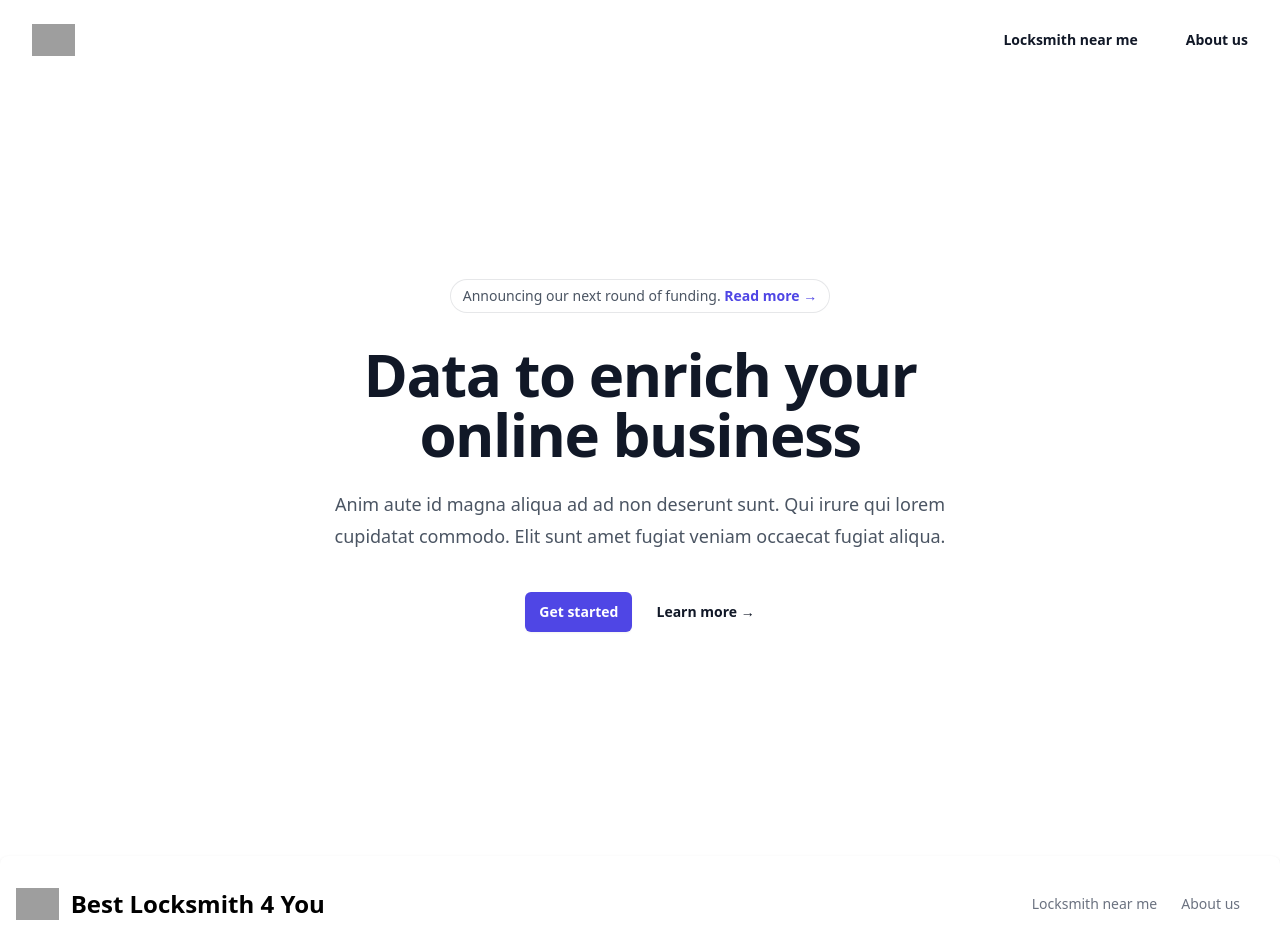
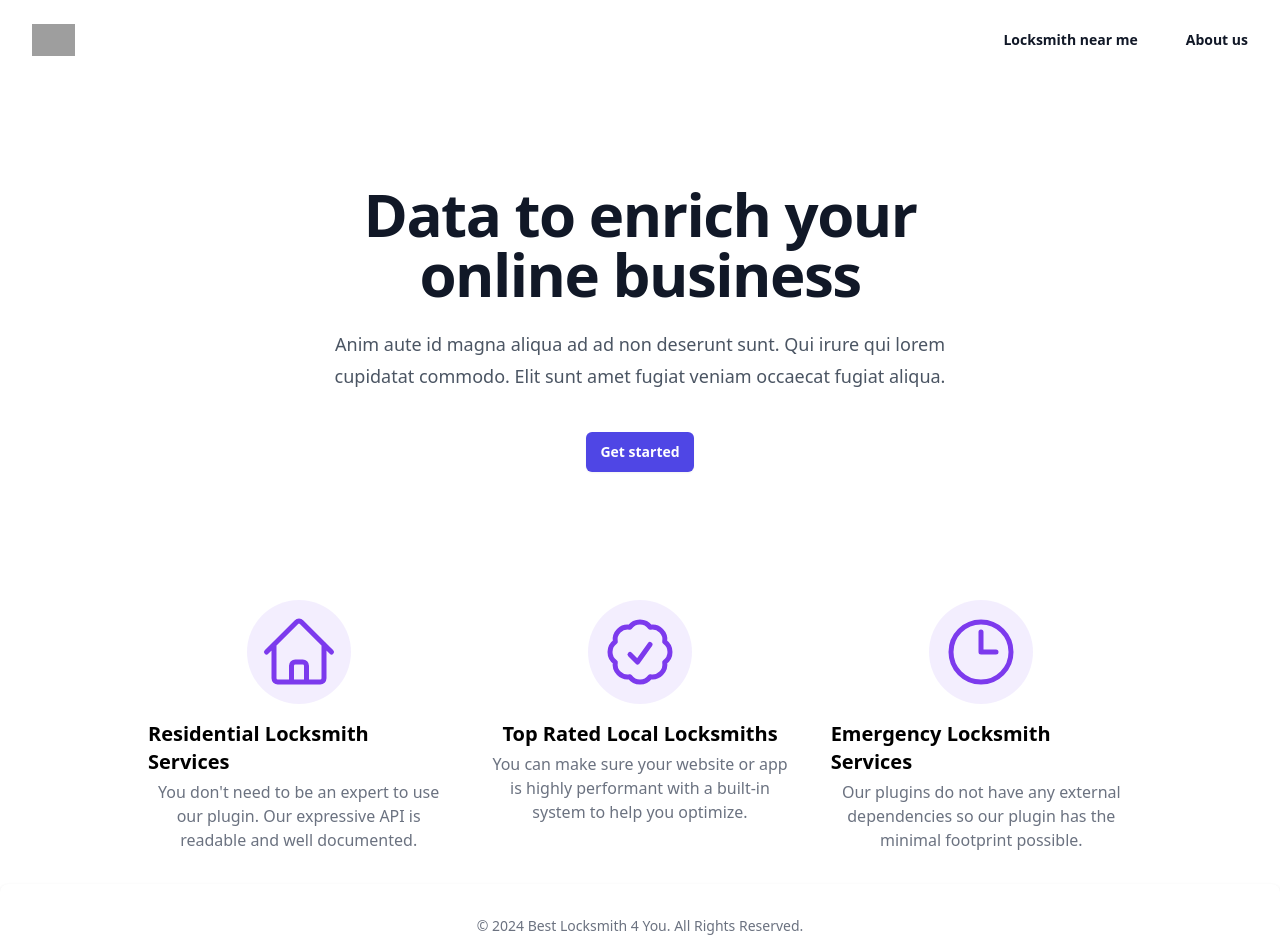
Before and after one commit to PhantomCracker/bestlocksmith, a Nuxt app: page / in a window 1280 px wide. Shown: the top 952 px of the page. Built offline with nearby package versions, Linux system fonts and the light colour scheme; grey boxes are pictures that could not be loaded.

Commit message:
add 'our services' section

```diff
--- a/app.vue
+++ b/app.vue
@@ -1,5 +1,5 @@
 <template>
   <div>
-    <NuxtLayout />
+    <NuxtPage />
   </div>
 </template>
--- /dev/null
+++ b/components/CallToAction.vue
@@ -0,0 +1,27 @@
+<script setup>
+</script>
+
+<template>
+    <div class="bg-white">
+      <div class="mx-auto max-w-7xl py-24 sm:px-6 sm:py-32 lg:px-8">
+        <div class="relative justify-center isolate overflow-hidden bg-gray-900 px-6 pt-16 shadow-2xl sm:rounded-3xl sm:px-16 md:pt-24 lg:flex lg:gap-x-20 lg:px-24 lg:pt-0">
+          <svg viewBox="0 0 1024 1024" class="absolute left-1/2 top-1/2 -z-10 h-[64rem] w-[64rem] -translate-y-1/2 [mask-image:radial-gradient(closest-side,white,transparent)] sm:left-full sm:-ml-80 lg:left-1/2 lg:ml-0 lg:-translate-x-1/2 lg:translate-y-0" aria-hidden="true">
+            <circle cx="512" cy="512" r="512" fill="url(#759c1415-0410-454c-8f7c-9a820de03641)" fill-opacity="0.7" />
+            <defs>
+              <radialGradient id="759c1415-0410-454c-8f7c-9a820de03641">
+                <stop stop-color="#7775D6" />
+                <stop offset="1" stop-color="#E935C1" />
+              </radialGradient>
+            </defs>
+          </svg>
+          <div class="mx-auto max-w-2xl text-center lg:mx-0 lg:flex-auto lg:py-32">
+            <h2 class="text-3xl font-bold tracking-tight text-white sm:text-4xl">Boost your productivity.<br />Start using our app today.</h2>
+            <p class="mt-6 text-lg leading-8 text-gray-300">Ac euismod vel sit maecenas id pellentesque eu sed consectetur. Malesuada adipiscing sagittis vel nulla.</p>
+            <div class="mt-10 flex items-center justify-center gap-x-6 mb-4 lg:mb-0">
+              <a href="#" class="rounded-md bg-white px-3.5 py-2.5 text-sm font-semibold text-gray-900 shadow-sm hover:bg-gray-100 focus-visible:outline focus-visible:outline-2 focus-visible:outline-offset-2 focus-visible:outline-white">Get started</a>
+            </div>
+          </div>
+        </div>
+      </div>
+    </div>
+</template>
--- /dev/null
+++ b/components/HeroSection.vue
@@ -0,0 +1,16 @@
+<script setup>
+</script>
+
+<template>
+    <div class="relative isolate px-6 pt-14 lg:px-8">
+      <div class="mx-auto max-w-2xl py-32">
+        <div class="text-center">
+          <h1 class="text-4xl font-bold tracking-tight text-gray-900 sm:text-6xl">Data to enrich your online business</h1>
+          <p class="mt-6 text-lg leading-8 text-gray-600">Anim aute id magna aliqua ad ad non deserunt sunt. Qui irure qui lorem cupidatat commodo. Elit sunt amet fugiat veniam occaecat fugiat aliqua.</p>
+          <div class="mt-10 flex items-center justify-center gap-x-6">
+            <NuxtLink to="/" class="rounded-md bg-indigo-600 px-3.5 py-2.5 text-sm font-semibold text-white shadow-sm hover:bg-indigo-500 focus-visible:outline focus-visible:outline-2 focus-visible:outline-offset-2 focus-visible:outline-indigo-600">Get started</NuxtLink>
+          </div>
+        </div>
+      </div>
+    </div>
+</template>
--- /dev/null
+++ b/components/OurServices.vue
@@ -0,0 +1,45 @@
+<script setup>
+import { HomeIcon, CheckBadgeIcon, ClockIcon } from "@heroicons/vue/24/outline"
+</script>
+
+<template>
+    <div class="grid md:grid-cols-3 max-w-screen-lg mx-auto gap-10 px-5 mb-8">
+        <div class="flex gap-4 items-center flex-col ">
+            <span class="text-violet-600 bg-violet-500/10 p-3 rounded-full">
+                <HomeIcon class="h-6 w-6" aria-hidden="true" />
+            </span>
+            <div class="flex flex-col items-center">
+                <h3 class="font-semibold text-xl">Residential Locksmith Services</h3>
+                <p class="mt-1 text-gray-500 text-center"> You don't need to be an expert to use our plugin. Our expressive API is
+                    readable and well documented.</p>
+            </div>
+        </div>
+        <div class="flex gap-4 items-center flex-col ">
+            <span class="text-violet-600 bg-violet-500/10 p-3 rounded-full">
+                <CheckBadgeIcon class="h-6 w-6" aria-hidden="true" />
+            </span>
+            <div class="flex flex-col items-center">
+                <h3 class="font-semibold text-xl">Top Rated Local Locksmiths</h3>
+                <p class="mt-1 text-gray-500 text-center"> You can make sure your website or app is highly performant with a built-in
+                    system to help you optimize.</p>
+            </div>
+        </div>
+        <div class="flex gap-4 items-center flex-col ">
+            <span class="text-violet-600 bg-violet-500/10 p-3 rounded-full">
+                <ClockIcon class="h-6 w-6" aria-hidden="true" />
+            </span>
+            <div class="flex flex-col items-center">
+                <h3 class="font-semibold text-xl">Emergency Locksmith Services</h3>
+                <p class="mt-1 text-gray-500 text-center"> Our plugins do not have any external dependencies so our plugin has the
+                    minimal footprint possible.</p>
+            </div>
+        </div>
+    </div>
+</template>
+
+<style lang="scss" scoped>
+svg {
+    width: 80px;
+    height: 80px;
+}
+</style>
--- a/layouts/default.vue
+++ b/layouts/default.vue
@@ -56,38 +56,10 @@ const mobileMenuOpen = ref(false);
       </Dialog>
     </header>
 
-    <div class="relative isolate px-6 pt-14 lg:px-8">
-      <div class="mx-auto max-w-2xl py-32 sm:py-48 lg:py-56">
-        <div class="hidden sm:mb-8 sm:flex sm:justify-center">
-          <div class="relative rounded-full px-3 py-1 text-sm leading-6 text-gray-600 ring-1 ring-gray-900/10 hover:ring-gray-900/20">
-            Announcing our next round of funding. <a href="#" class="font-semibold text-indigo-600"><span class="absolute inset-0" aria-hidden="true" />Read more <span aria-hidden="true">&rarr;</span></a>
-          </div>
-        </div>
-        <div class="text-center">
-          <h1 class="text-4xl font-bold tracking-tight text-gray-900 sm:text-6xl">Data to enrich your online business</h1>
-          <p class="mt-6 text-lg leading-8 text-gray-600">Anim aute id magna aliqua ad ad non deserunt sunt. Qui irure qui lorem cupidatat commodo. Elit sunt amet fugiat veniam occaecat fugiat aliqua.</p>
-          <div class="mt-10 flex items-center justify-center gap-x-6">
-            <a href="#" class="rounded-md bg-indigo-600 px-3.5 py-2.5 text-sm font-semibold text-white shadow-sm hover:bg-indigo-500 focus-visible:outline focus-visible:outline-2 focus-visible:outline-offset-2 focus-visible:outline-indigo-600">Get started</a>
-            <a href="#" class="text-sm font-semibold leading-6 text-gray-900">Learn more <span aria-hidden="true">→</span></a>
-          </div>
-        </div>
-      </div>
-    </div>
+    <slot />
 
-    <footer class="bg-white rounded-lg shadow dark:bg-gray-900">
+    <footer class="bg-white rounded-t-lg shadow dark:bg-gray-900">
       <div class="w-full max-w-screen-xl mx-auto p-4 md:py-8">
-        <div class="sm:flex sm:items-center sm:justify-between">
-          <NuxtLink to="/" class="flex items-center mb-4 sm:mb-0 space-x-3 rtl:space-x-reverse">
-            <img src="https://flowbite.com/docs/images/logo.svg" class="h-8" alt="Best Locksmith 4 You Logo" />
-            <span class="self-center text-2xl font-semibold whitespace-nowrap dark:text-white">Best Locksmith 4 You</span>
-          </NuxtLink>
-          <ul class="flex flex-wrap items-center mb-6 text-sm font-medium text-gray-500 sm:mb-0 dark:text-gray-400">
-            <li>
-              <NuxtLink v-for="item in navigation" :key="item.name" :to="item.href" class="hover:underline me-4 md:me-6">{{ item.name }}</NuxtLink>
-            </li>
-          </ul>
-        </div>
-        <hr class="my-6 border-gray-200 sm:mx-auto dark:border-gray-700 lg:my-8" />
         <span class="block text-sm text-gray-500 sm:text-center dark:text-gray-400">© 2024 <NuxtLink href="/" class="hover:underline">Best Locksmith 4 You</NuxtLink>. All Rights Reserved.</span>
       </div>
     </footer>
--- /dev/null
+++ b/pages/index.vue
@@ -0,0 +1,13 @@
+<script setup>
+</script>
+
+<template>
+    <NuxtLayout>
+        <HeroSection />
+        <OurServices />
+    </NuxtLayout>
+  </template>
+
+
+<style lang="scss" scoped>
+</style>
```
